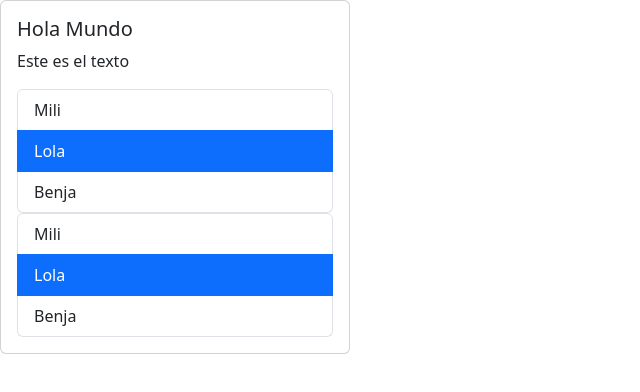
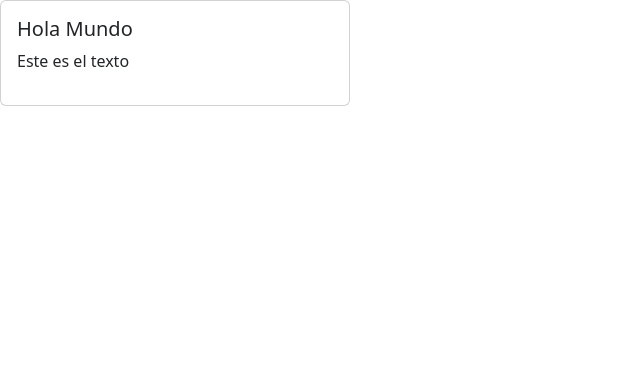
Before and after one commit to B3NJ4KILLER/Curso-React, a React (Vite) app: page / in a window 1280 px wide. Shown: the top 392 px of the page, without its empty margins (0-640 px from the left). Built offline with nearby package versions, Linux system fonts and the light colour scheme.

Commit message:
Truthy y Falsy

```diff
--- a/src/App.tsx
+++ b/src/App.tsx
@@ -1,20 +1,28 @@
 import Card, { CardBody } from "./components/Card";
 import List from "./components/List";
+// * Truthy
+// * Falsy -->  0, "", null, undefined, NaN, false
 
 function App() {
-  const list = ["Mili", "Lola", "Benja"];
+  const list: string[] = [];
 
   const handleSelect = (elemento: string) => {
     console.log("Elemento seleccionado:", elemento);
   };
-  const handleSelect2 = (elemento: string) => {
-    console.log("mostrando:", elemento);
-  };
+  // const handleSelect2 = (elemento: string) => {
+  //   console.log("mostrando:", elemento);
+  // };
   return (
     <Card>
+      {/* {"" && "string vacio"}
+      {undefined && "indefinido"}
+      {null && "nulo"}
+      {false && "falso"}
+      {0 && "numero cero"} */}
+      {list.length !== 0 && "mi lista"}
       <CardBody title="Hola Mundo" text="Este es el texto" />
       <List data={list} onSelect={handleSelect} />
-      <List data={list} onSelect={handleSelect2} />
+      {/* <List data={list} onSelect={handleSelect2} /> */}
       {/* <List data={list} /> */}
     </Card>
   );
```
